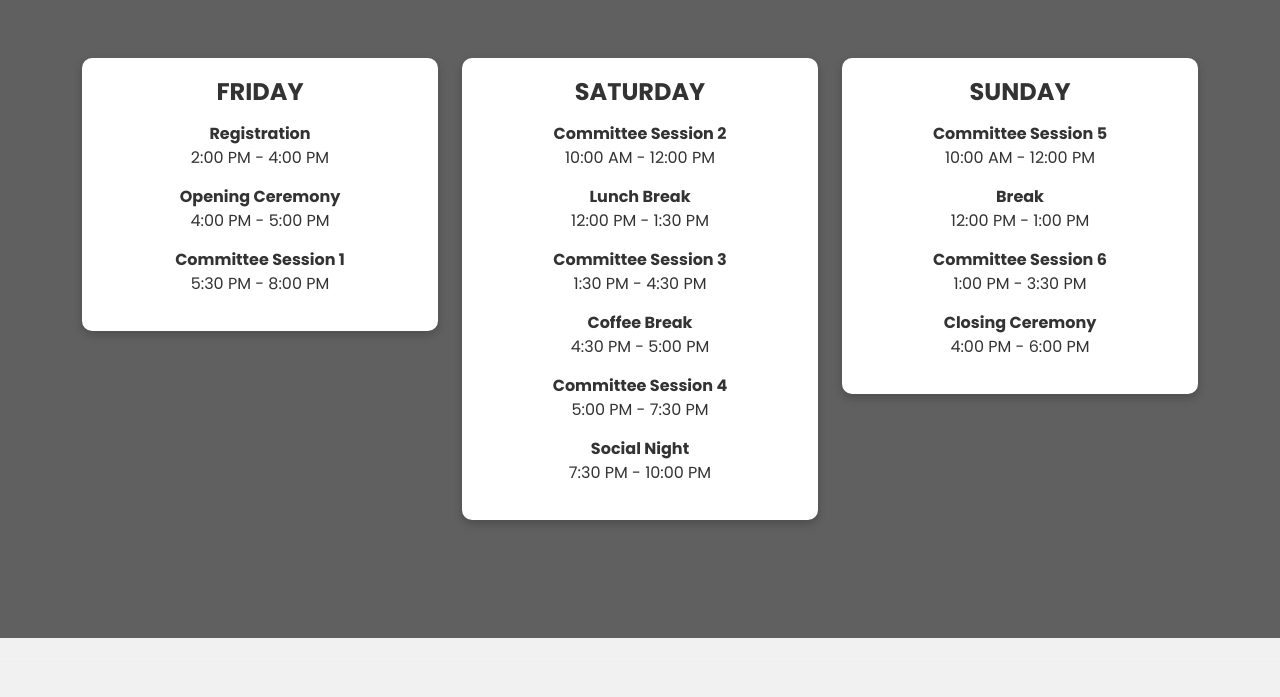
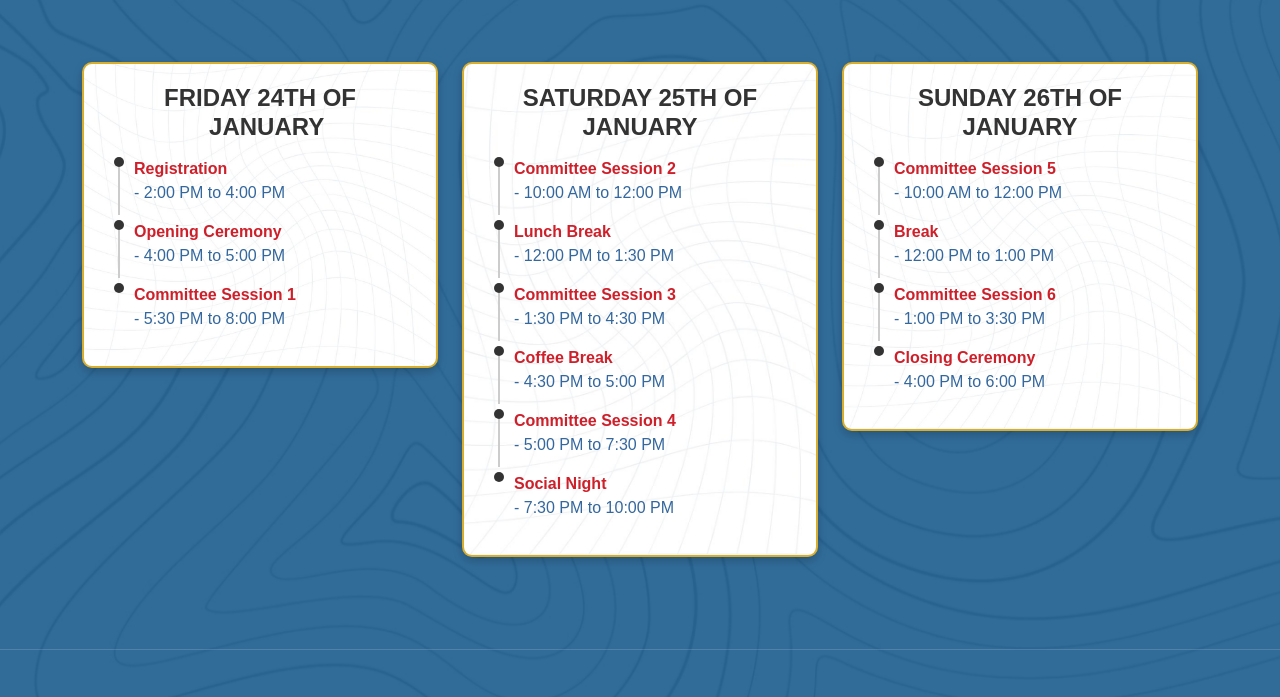
Before and after one commit to chamghannoum/mun-2026, a plain HTML site: page schedule.html in a window 1280 px wide. Shown: the part 462-1159 px from the top of the page. Drawn offline with nearby package versions, Linux system fonts and the light colour scheme; a web font is replaced by a local one.

Commit message:
Schedule fix

```diff
--- a/assets/css/templatemo-edu-meeting.css
+++ b/assets/css/templatemo-edu-meeting.css
@@ -2416,7 +2416,7 @@ section.FAQ {
   margin-bottom: 20px; /* Space below the details and buttons */
   font-size: 1.2rem; /* Font size for details */
   color: #555; /* Slightly muted text color */
-  text-align: left; /* Align text to the left */
+  text-align: center; /* Align text to the left */
 }
 
 .registration-details p {
@@ -2448,6 +2448,15 @@ section.FAQ {
   background-color: #0056b3; /* Darker blue on hover */
 }
 
+/* Options (Buttons) for Delegate Registration */
+.registration-group .options {
+  display: flex;
+  flex-direction: row; /* Align buttons side by side */
+  justify-content: center; /* Center buttons horizontally */
+  gap: 20px; /* Space between buttons */
+}
+
+
 /* Footer */
 .footer {
   text-align: center;
@@ -2561,8 +2570,6 @@ section.FAQ {
     font-size: 2rem;
   }
 }
-
-
 
 /*schedule/*
 /* Full-Screen Background */
@@ -2576,14 +2583,6 @@ section.FAQ {
 }
 
 
-.conference-schedule .overlay {
-  background-color: rgba(0, 0, 0, 0.6); /* Dark overlay */
-  min-height: 100vh; /* Match the section height */
-  display: flex;
-  flex-direction: column;
-  justify-content: center;
-  align-items: center;
-}
 
 .page-title {
   font-size: 2.5rem;
@@ -2595,6 +2594,7 @@ section.FAQ {
 .schedule-box {
   background-color: #fff; /* White background for boxes */
   color: #333; /* Dark text for readability */
+  border: 2px solid #daae2d;
   padding: 20px;
   border-radius: 10px;
   box-shadow: 0 4px 10px rgba(0, 0, 0, 0.2);
@@ -2647,8 +2647,89 @@ section.FAQ {
   font-weight: bold;
   text-transform: uppercase;
   margin-bottom: 30px;
-  text-align: center;
-}
+  text-align: left;
+}
+
+.schedule-box {
+  background: url(../images/sch.jpg) no-repeat center center; /* Replace 'your-image-path.jpg' with the actual image path or URL */
+  background-size: cover; /* Ensures the image covers the entire card */
+}
+
+
+.timeline {
+  position: relative;
+  list-style: none;
+  padding-left: 20px;
+}
+
+.timeline li {
+  position: relative;
+  padding-left: 30px; /* Space for the timeline */
+  margin-bottom: 20px;
+}
+
+.timeline li::before {
+  content: "";
+  position: absolute;
+  left: 10px; /* Align with the timeline */
+  top: 0;
+  width: 10px;
+  height: 10px;
+  background-color: #333; /* Dot color */
+  border-radius: 50%;
+}
+
+.timeline li::after {
+  content: "";
+  position: absolute;
+  left: 14px; /* Center the line with the dot */
+  top: 10px;
+  bottom: -10px;
+  width: 2px;
+  background-color: #ccc; /* Line color */
+}
+
+.timeline li:last-child::after {
+  content: none; /* Remove the line for the last item */
+}
+
+.time-red {
+  color: #ce202a;
+}
+.time-blue {
+  color: #33679d;
+}
+.time-yellow {
+  color: #daae2d;
+}
+
+.schedule-box ul {
+  text-align: left; /* Align the text inside the list */
+}
+
+.schedule-box ul li {
+  text-align: left; /* Ensure list items align to the left */
+}
+
+.page-title {
+  text-align: center !important; /* Ensure it is centered */
+  margin: 0 auto; /* Center the element within its container */
+  display: block; /* Ensure block-level behavior for proper alignment */
+}
+
+.page-title, .schedule-box, .schedule-box ul li, .timeline {
+  font-family: 'Larken', sans-serif;
+}
+
+.conference-schedule {
+  background: #256393 url(../images/letter.png) no-repeat center center; /* Replace #f0f4f8 with your color */
+  background-size: cover; /* Ensures the image covers the entire section */
+  min-height: 100vh; /* Full viewport height */
+  padding: 50px 0; /* Add padding for spacing */
+}
+
+
+
 
 
 
@@ -2989,3 +3070,7 @@ section.FAQ {
     font-size: 2rem; /* Adjust title font size for smaller screens */
   }
 }
+
+.our-courses .container > .row:first-child p {
+  margin-bottom: 40px; /* Adjust the value as needed */
+}
--- a/schedule.html
+++ b/schedule.html
@@ -8,6 +8,7 @@
     <meta name="description" content="">
     <meta name="author" content="TemplateMo">
     <link href="https://fonts.googleapis.com/css?family=Poppins:100,200,300,400,500,600,700,800,900" rel="stylesheet">
+    <link href="https://fonts.googleapis.com/css2?family=Larken:wght@400;700&display=swap" rel="stylesheet">
 
     <title>UoBDMUN</title>
 
@@ -80,7 +81,7 @@ https://templatemo.com/tm-569-edu-meeting
     </div>
   </header>
   <section class="filler" id="filler"></section>
-  <section class="conference-schedule" id="schedule">
+  <div class="conference-schedule" id="schedule">
     <div class="overlay">
       <div class="container py-5">
         <!-- Page Title -->
@@ -95,11 +96,11 @@ https://templatemo.com/tm-569-edu-meeting
           <!-- Friday -->
           <div class="col-lg-4 col-md-6 col-sm-12 mb-4">
             <div class="schedule-box">
-              <h3>Friday</h3>
-              <ul>
-                <li><strong>Registration</strong> <br> 2:00 PM - 4:00 PM</li>
-                <li><strong>Opening Ceremony</strong> <br> 4:00 PM - 5:00 PM</li>
-                <li><strong>Committee Session 1</strong> <br> 5:30 PM - 8:00 PM</li>
+              <h3>Friday 24th of &nbsp;&nbsp;January</h3>
+              <ul class="timeline">
+                <li><strong><span class="time-red">Registration</span></strong> <br> <span class="time-blue">- 2:00 PM to 4:00 PM</span></li>
+                <li><strong><span class="time-red">Opening Ceremony</span></strong> <br><span class="time-blue">- 4:00 PM to 5:00 PM</span></li>
+                <li><strong><span class="time-red">Committee Session 1</span></strong> <br><span class="time-blue">- 5:30 PM to 8:00 PM</span></li>
               </ul>
             </div>
           </div>
@@ -107,14 +108,14 @@ https://templatemo.com/tm-569-edu-meeting
           <!-- Saturday -->
           <div class="col-lg-4 col-md-6 col-sm-12 mb-4">
             <div class="schedule-box">
-              <h3>Saturday</h3>
-              <ul>
-                <li><strong>Committee Session 2</strong> <br> 10:00 AM - 12:00 PM</li>
-                <li><strong>Lunch Break</strong> <br> 12:00 PM - 1:30 PM</li>
-                <li><strong>Committee Session 3</strong> <br> 1:30 PM - 4:30 PM</li>
-                <li><strong>Coffee Break</strong> <br> 4:30 PM - 5:00 PM</li>
-                <li><strong>Committee Session 4</strong> <br> 5:00 PM - 7:30 PM</li>
-                <li><strong>Social Night</strong> <br> 7:30 PM - 10:00 PM</li>
+              <h3>Saturday 25th of January</h3>
+              <ul class="timeline">
+                <li><strong><span class="time-red">Committee Session 2</span></strong> <br><span class="time-blue"> - 10:00 AM to 12:00 PM</span></li>
+                <li><strong><span class="time-red">Lunch Break</span></strong> <br><span class="time-blue">- 12:00 PM to 1:30 PM</span></li>
+                <li><strong><span class="time-red">Committee Session 3</span></strong> <br><span class="time-blue"> - 1:30 PM to 4:30 PM</li>
+                <li><strong><span class="time-red">Coffee Break</span></strong> <br><span class="time-blue">- 4:30 PM to 5:00 PM</span></li>
+                <li><strong><span class="time-red">Committee Session 4</span></strong> <br><span class="time-blue"> - 5:00 PM to 7:30 PM</li>
+                <li><strong><span class="time-red">Social Night</span></strong> <br><span class="time-blue">- 7:30 PM to 10:00 PM</li>
               </ul>
             </div>
           </div>
@@ -122,18 +123,20 @@ https://templatemo.com/tm-569-edu-meeting
           <!-- Sunday -->
           <div class="col-lg-4 col-md-6 col-sm-12 mb-4">
             <div class="schedule-box">
-              <h3>Sunday</h3>
-              <ul>
-                <li><strong>Committee Session 5</strong> <br> 10:00 AM - 12:00 PM</li>
-                <li><strong>Break</strong> <br> 12:00 PM - 1:00 PM</li>
-                <li><strong>Committee Session 6</strong> <br> 1:00 PM - 3:30 PM</li>
-                <li><strong>Closing Ceremony</strong> <br> 4:00 PM - 6:00 PM</li>
+              <h3>Sunday 26th of January</h3>
+              <ul class="timeline">
+                <li><strong><span class="time-red">Committee Session 5</span></strong> <br><span class="time-blue">- 10:00 AM to 12:00 PM</span></li>
+                <li><strong><span class="time-red">Break</span></strong> <br><span class="time-blue">- 12:00 PM to 1:00 PM</span></li>
+                <li><strong><span class="time-red">Committee Session 6</span></strong> <br><span class="time-blue">- 1:00 PM to 3:30 PM</span></li>
+                <li><strong><span class="time-red">Closing Ceremony</span></strong> <br><span class="time-blue">- 4:00 PM to 6:00 PM</span></li>
               </ul>
             </div>
           </div>
         </div>
       </div>
-    </div>
+
+
+
     <div class="footer">
         <p>Copyright © 2024 UOBDMUN, Ltd. All Rights Reserved.</p>
         <div class="social-icons">
```
Also changed, not shown: ICJ.html (+1 -1 lines), assets/images/sch.jpg (added).
